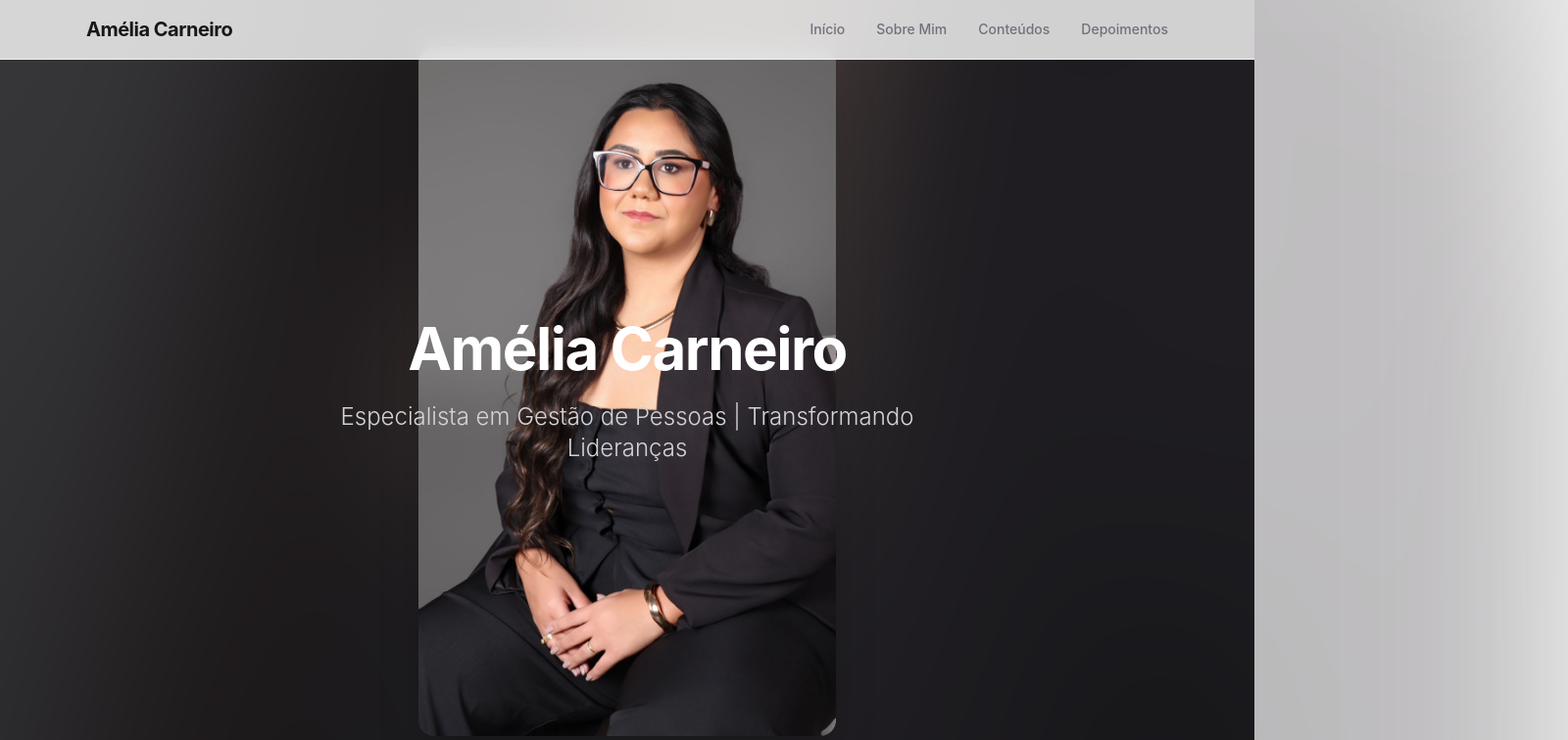
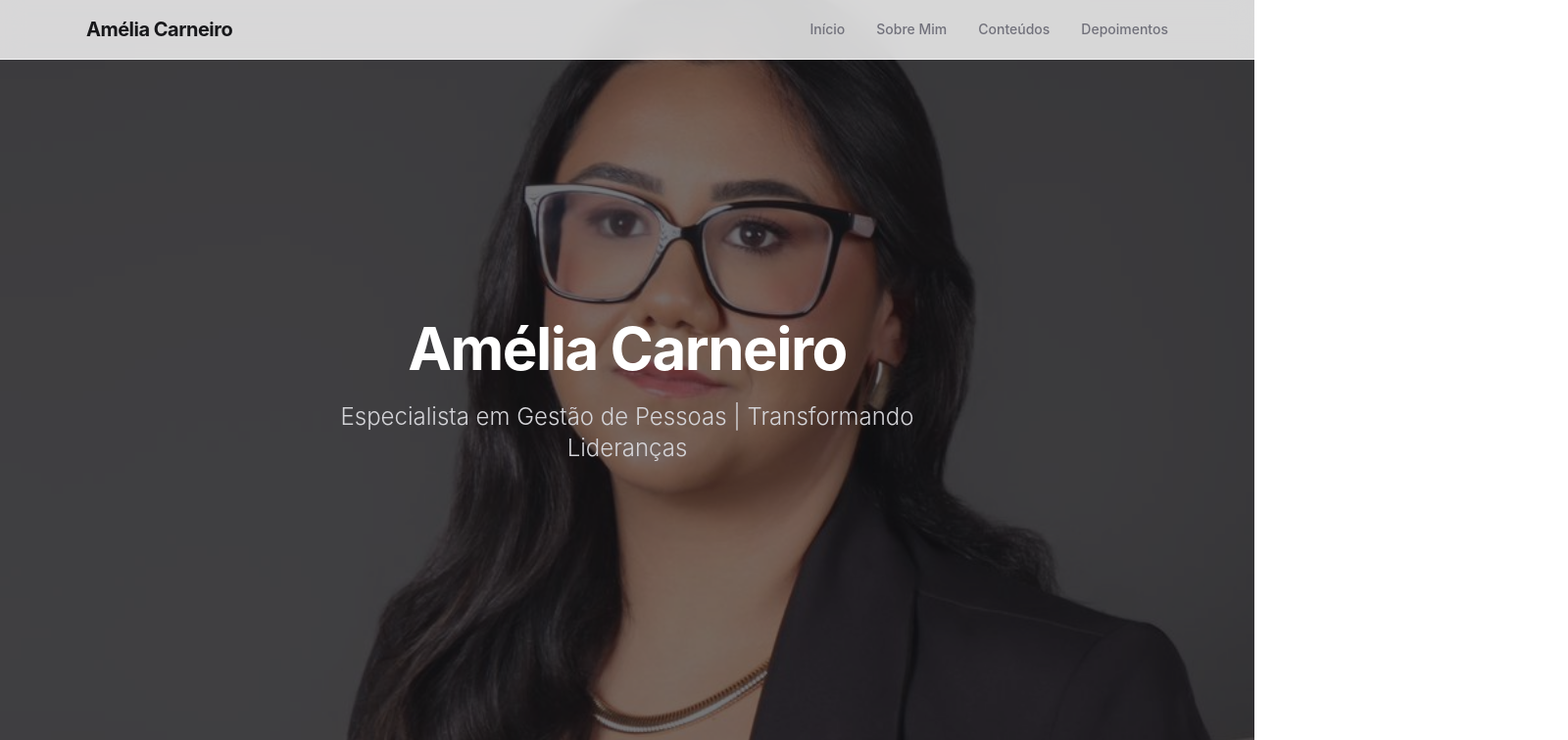
Before and after one commit to matheusrodrigues-design/site-amelia, a React (Vite) app: page / in a window 1280 px wide. Shown: the top 756 px of the page at 98% size, 1600 px wide, since content can reach past the window. Built offline with nearby package versions, Linux system fonts and the light colour scheme.

Commit message:
Versao inicial

```diff
--- a/src/components/Hero.jsx
+++ b/src/components/Hero.jsx
@@ -3,21 +3,21 @@ import React from 'react';
 const Hero = () => {
   return (
     <section id="inicio" className="relative h-screen flex items-center justify-center bg-zinc-900">
-      {/* CAMADA 1: Fundo Desfocado (O truque do "Zoomout") */}
+      {/* CAMADA 1: Fundo Desfocado (O truque do "Zoomout") }
       <div className="absolute inset-0 z-0">
         <img
           src="/imagens/hero.jpeg"
           alt="Fundo Desfocado"
-          /* Usamos object-cover aqui para preencher tudo, mas aplicamos um desfoque pesado (blur-3xl), escurecemos (opacity-30) e ampliamos (scale-150) para esconder as bordas nítidas. */
+          Usamos object-cover aqui para preencher tudo, mas aplicamos um desfoque pesado (blur-3xl), escurecemos (opacity-30) e ampliamos (scale-150) para esconder as bordas nítidas.
           className="w-full h-full object-cover scale-150 blur-3xl opacity-30"
           loading="lazy"
           decoding="async"
         />
       </div>
 
-      {/* CAMADA 2: A foto real no centro, com zoom-out */}
+      CAMADA 2: A foto real no centro, com zoom-out
       <div className="absolute inset-0 z-10 flex items-center justify-center p-6 md:p-12">
-        {/* Usamos object-contain aqui. Isso reduz a imagem para caber inteira no espaço, dando o efeito de zoomout. O max-h-[85vh] garante que ela não toque no topo ou fundo da tela. */}
+        Usamos object-contain aqui. Isso reduz a imagem para caber inteira no espaço, dando o efeito de zoomout. O max-h-[85vh] garante que ela não toque no topo ou fundo da tela.
         <img
           src="/imagens/hero.jpeg"
           alt="Foto de Perfil Zoomout"
@@ -25,7 +25,19 @@ const Hero = () => {
           loading="lazy"
           decoding="async"
         />
-      </div>
+      </div>*/}
+
+      <div className="absolute inset-0 overflow-hidden">
+    <img
+      src="/imagens/hero.jpeg"
+      alt="Fundo"
+      className="w-full h-full object-cover opacity-40"
+      loading="lazy"
+      decoding="async"
+
+      style={{ objectPosition: 'center 10%' }}
+    />
+  </div>
 
       {/* Conteúdo de Hero de exemplo para contexto */}
       <div className="relative z-10 text-center px-6">
```
